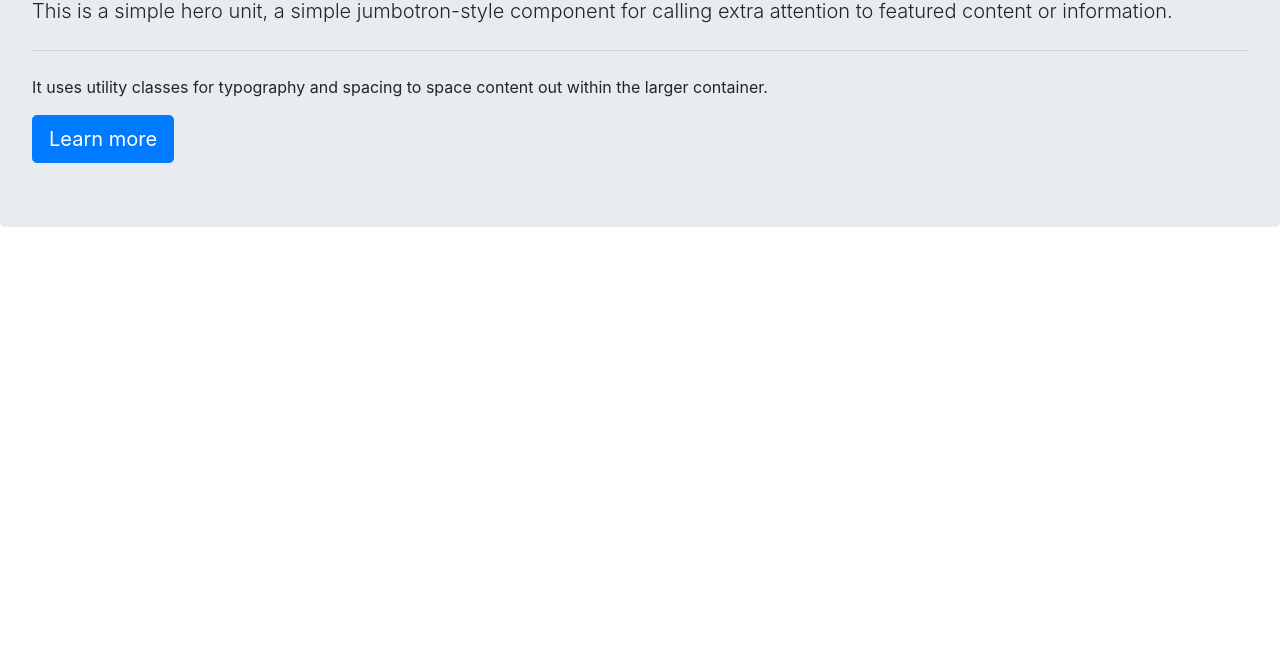
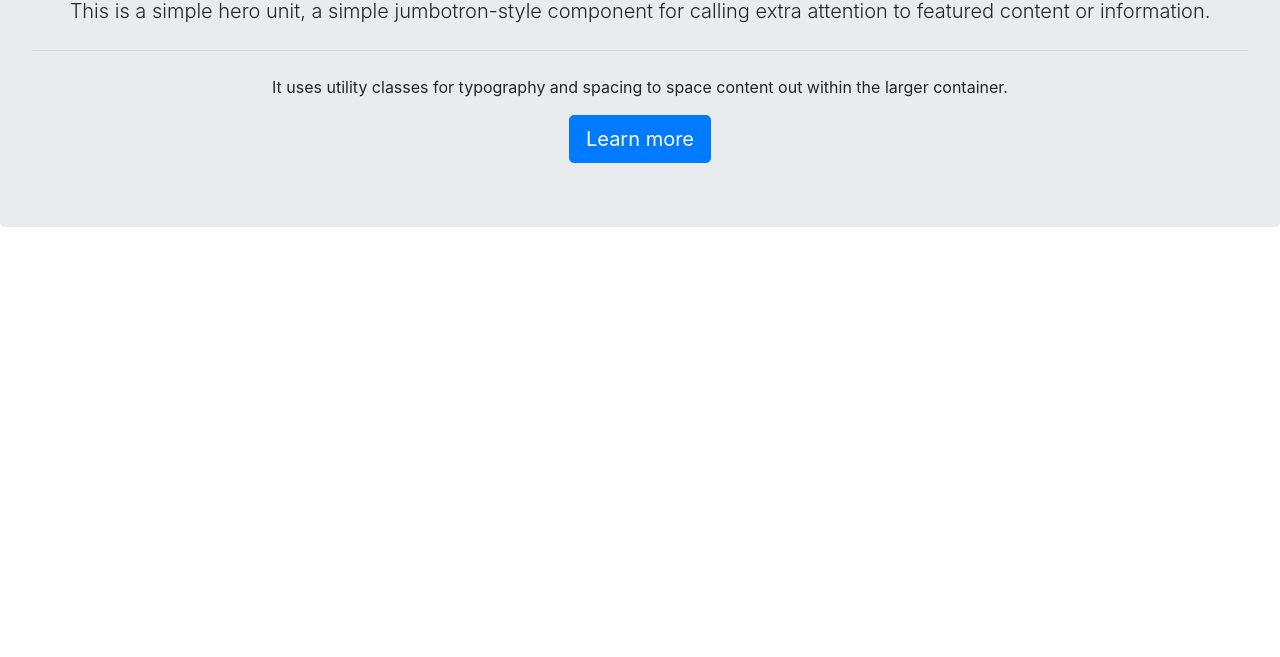
Before and after one commit to hoangodac2805/FirstRepository, a plain HTML site: page index.html in a window 1280 px wide. Shown: the part 143-800 px from the top of the page. Drawn offline with nearby package versions, Linux system fonts and the light colour scheme.

Commit message:
text-center

```diff
--- a/index.html
+++ b/index.html
@@ -14,7 +14,7 @@
 
 <body>
   <div>
-    <div class="jumbotron">
+    <div class="jumbotron text-center">
       <h1 class="display-4">Hello, world!</h1>
       <p class="lead">This is a simple hero unit, a simple jumbotron-style component for calling extra attention to
         featured
```
